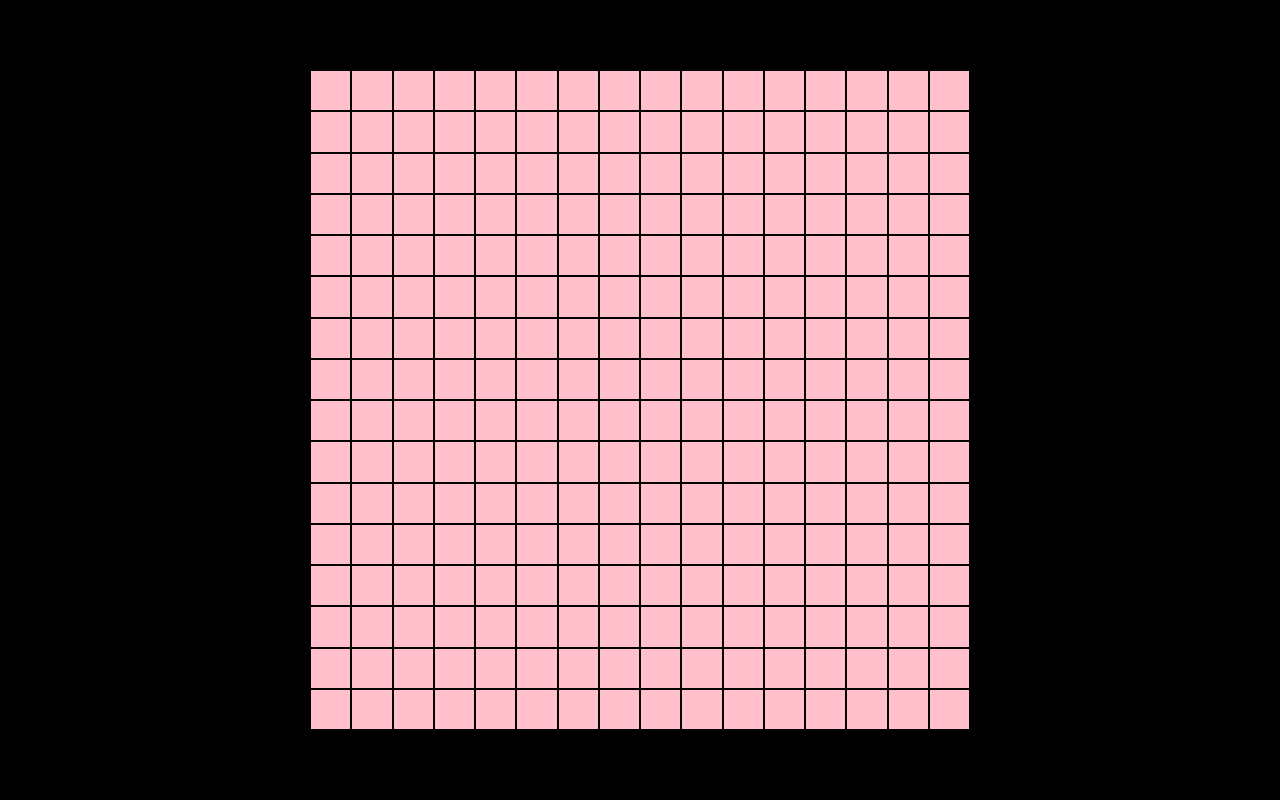
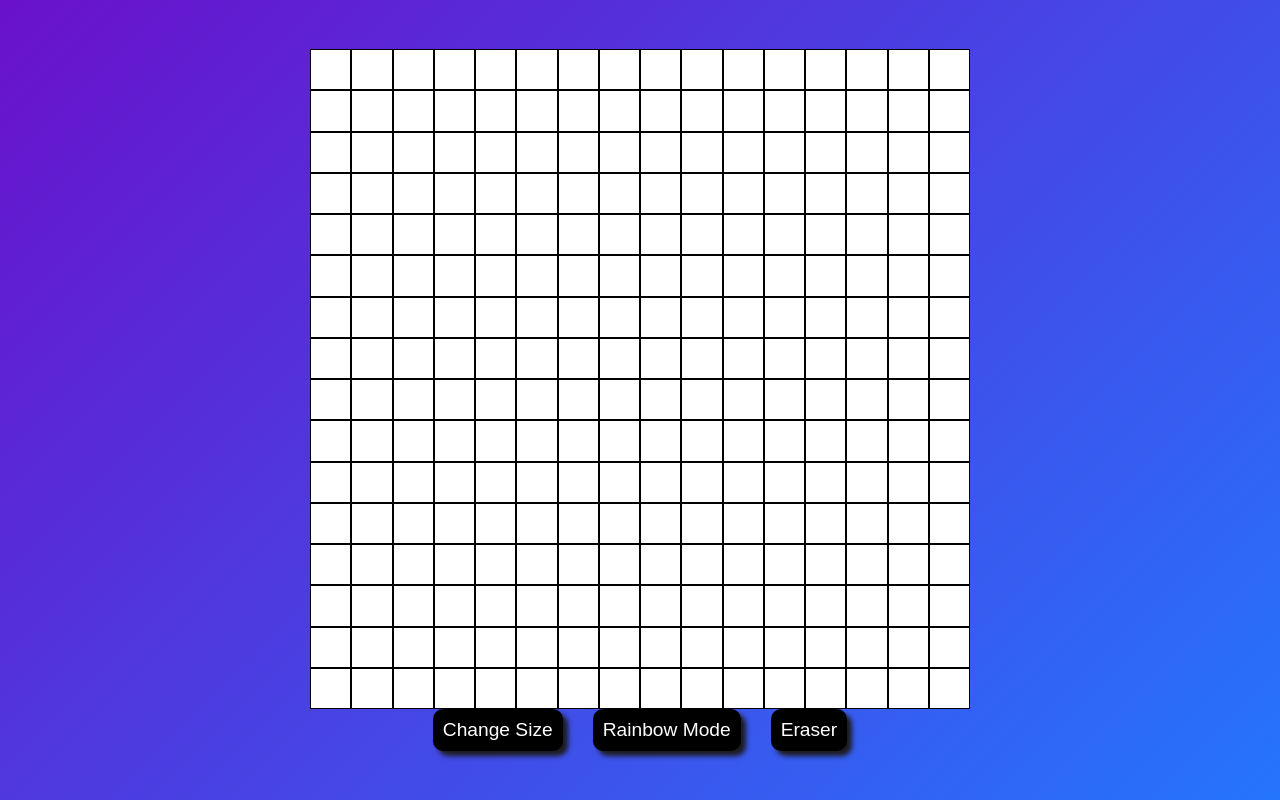
Before and after one commit to Deepanshu-Z/Canvas, a plain HTML site: page index.html in a window 1280 px wide. Drawn offline with Linux system fonts and the light colour scheme.

Commit message:
ADDED CHANGE CANVAS AND ERASER FUNCTION TO THE CANVAS

```diff
--- a/index.html
+++ b/index.html
@@ -11,6 +11,12 @@
         <div class="container">
 
         </div>
+        <div class="functions">
+            <button id="change-size" onclick="changeSize()">Change Size</button>
+            <button id="rainbow-mode">Rainbow Mode</button>
+            <button id="eraser" onclick="erase()">Eraser</button>
+        </div>
+
     </div>
 
     <script src="script.js"></script>
--- a/script.js
+++ b/script.js
@@ -1,17 +1,41 @@
-let i = 0
-const h = 16;
-while (i < (h*h)) {
-    const rc = 660/h;
-    const divs = document.createElement('div');
-    divs.classList.add('grids');
+let h = 16;
+function createCanvas(h) {
+  const container = document.querySelector(".container");
+  container.innerHTML = "";
+  let i = 0;
+  while (i < h * h) {
+    let rc = 660 / h;
+    const divs = document.createElement("div");
+    divs.classList.add("grids");
     divs.style.cssText = `height: ${rc}px; width :${rc}px`;
-    const container = document.querySelector('.container');
     container.appendChild(divs);
     i++;
+  }
+  const grid = document.querySelectorAll(".grids");
+  grid.forEach(function (e) {
+    e.addEventListener("mouseover", function () {
+      e.classList.remove("white");
+      e.style.backgroundColor = "black";
+    });
+  });
 }
-const grid = document.querySelectorAll('.grids');
-grid.forEach(function(e) {
-    e.addEventListener('', function() {
-        e.style.backgroundColor = "black"; // Directly apply styles to the clicked element
-    });
-});
+createCanvas(h);
+
+function erase() {
+  const grids = document.querySelectorAll(".grids");
+  grids.forEach(function (grid) {
+    grid.classList.add("white"); // Add the class without the dot prefix
+  });
+}
+
+function changeSize() {
+  let h = prompt("Enter the size of the display from 1 to 64: ");
+
+  h = Number(h);
+  if (h >= 1 && h <= 64) {
+    createCanvas(h);
+  } else {
+    alert("Please enter a valid number between 1 and 64.");
+    changeSize();
+  }
+}
--- a/styles.css
+++ b/styles.css
@@ -1,9 +1,10 @@
 *{padding: 0;margin: 0;}
 .wrapper{
-    background-color:  black;
+    background: linear-gradient(135deg, #6a11cb, #2575fc);
     height: 100vh;
     width: 100vw;
     display: flex;
+    flex-direction: column;
     justify-content: center;
     align-items: center;
 }
@@ -12,12 +13,33 @@
     flex-wrap: wrap;
     height: 660px;
     width: 660px;
-    background-color: pink;
+    background-color: rgb(255, 255, 255);
     box-sizing: border-box;
 }
 
 .grids {
     border: 1px solid black;  /* Optional border to distinguish squares */
     box-sizing: border-box;
-    transition: background-color 0.55s ease-out; /* Smooth transition effect */
+    transition: background-color 0.1s ease-out; /* Smooth transition effect */
 }
+
+.functions{
+    display: flex;
+    flex-wrap: wrap;
+    gap: 30px;
+}
+
+button{
+    background-color: black;
+    border: none;
+    box-sizing: border-box;
+    padding: 10px;
+    border-radius: 10px;
+    box-shadow: 5px 5px 5px  rgb(29, 27, 27) ;
+    color: white;
+    font-size: larger;
+}
+
+.white{
+    background-color: white !important;
+}
```
